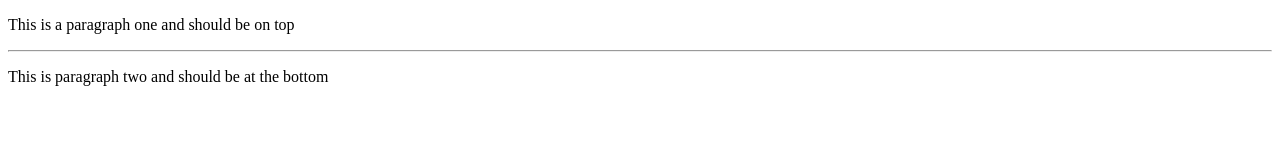
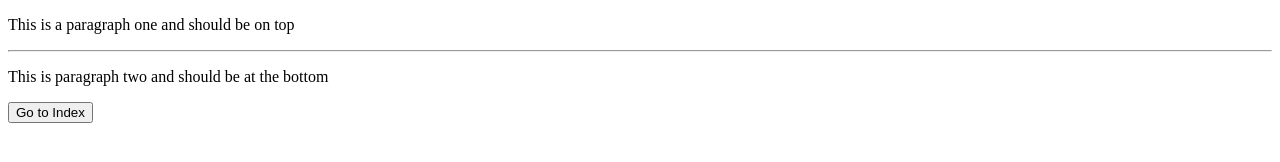
Before and after one commit to gavin1274/Fast-Cars, a plain HTML site: page third.html in a window 1280 px wide. Drawn offline with Linux system fonts and the light colour scheme.

Commit message:
Update third.html

```diff
--- a/third.html
+++ b/third.html
@@ -7,5 +7,6 @@
 <p>This is a paragraph one and should be on top</p>
 <hr />
 <p>This is paragraph two and should be at the bottom</p>
+<a href="index.html"><button>Go to Index</button></a>
 </body>
 </html>
```
